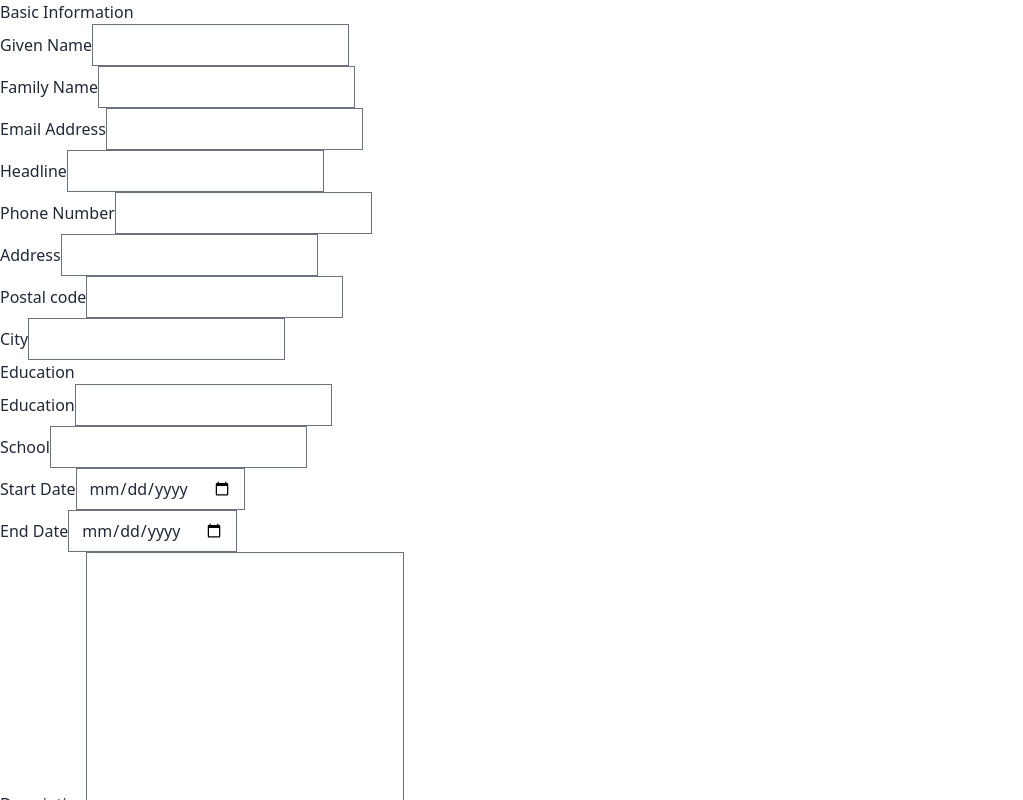
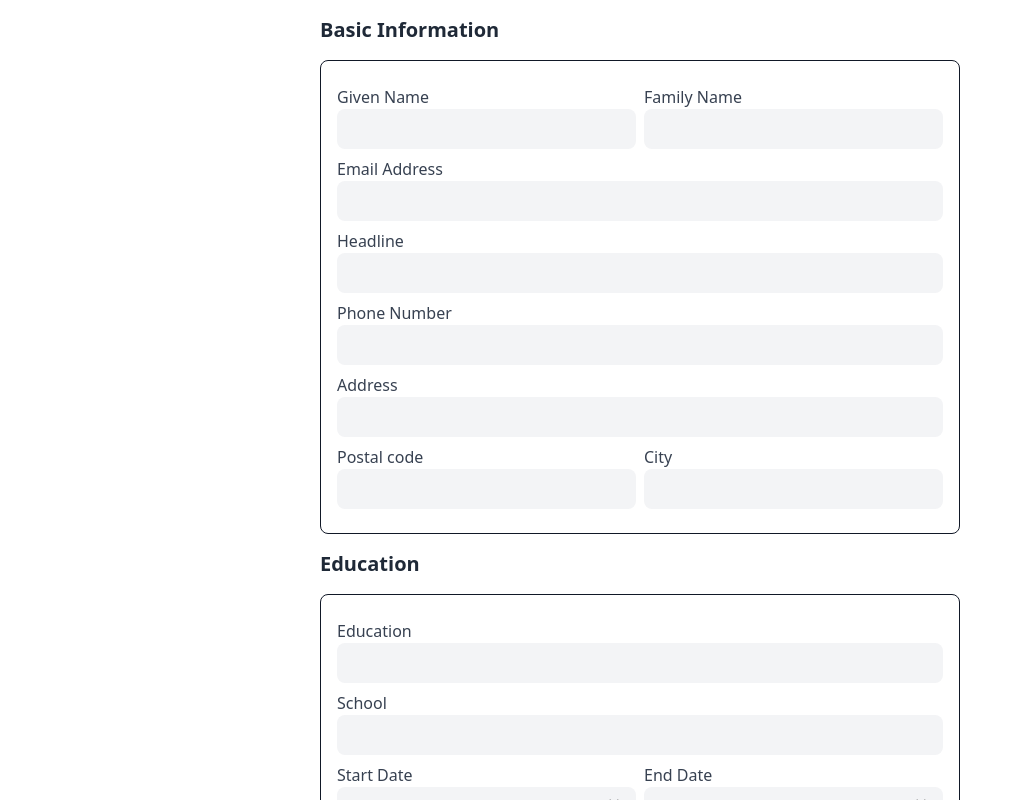
Before and after one commit to Ja-Uyoma/CV-Application, a React (Vite) app: page / in a window 1280 px wide. Shown: the top 800 px of the page, without its empty margins (0-1023 px from the left). Built offline with nearby package versions, Linux system fonts and the light colour scheme.

Commit message:
build: populate content paths array in tailwind config

```diff
--- a/tailwind.config.ts
+++ b/tailwind.config.ts
@@ -1,7 +1,7 @@
 import type { Config } from "tailwindcss";
 
 export default {
-  content: [],
+  content: ["./index.html", "./src/**/*.{js,ts,jsx,tsx}"],
   theme: {
     extend: {},
   },
```
